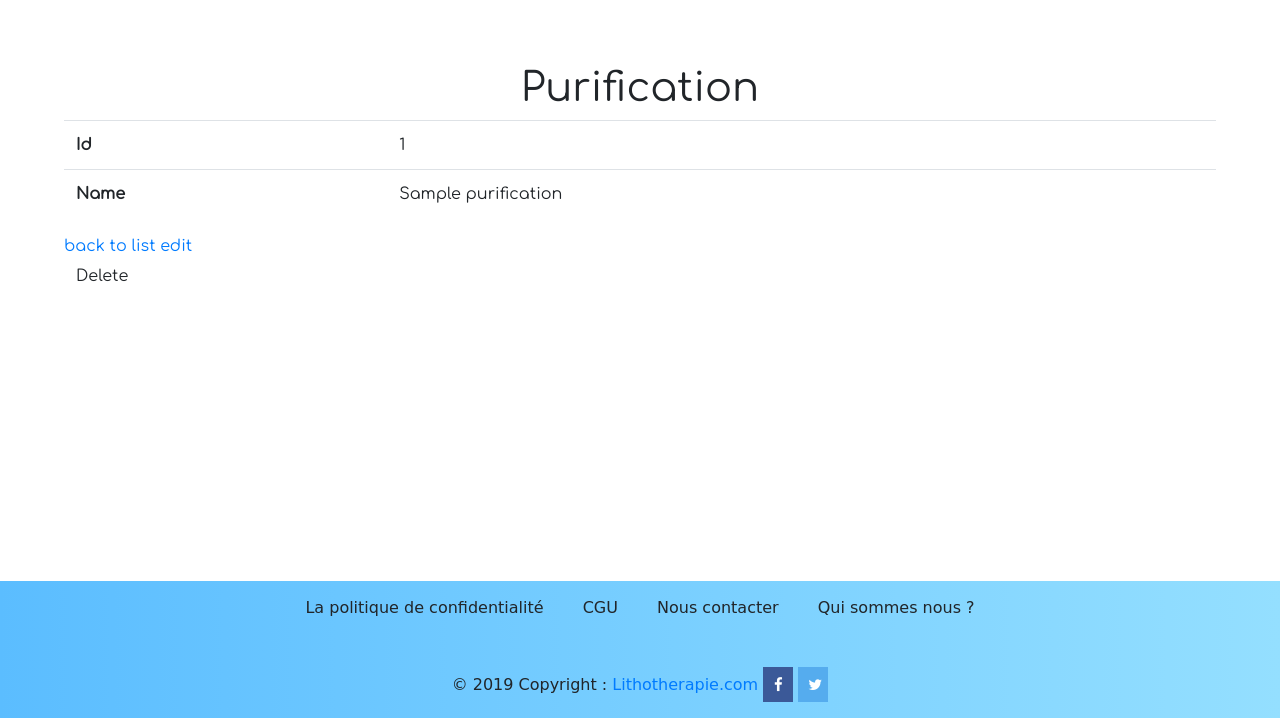
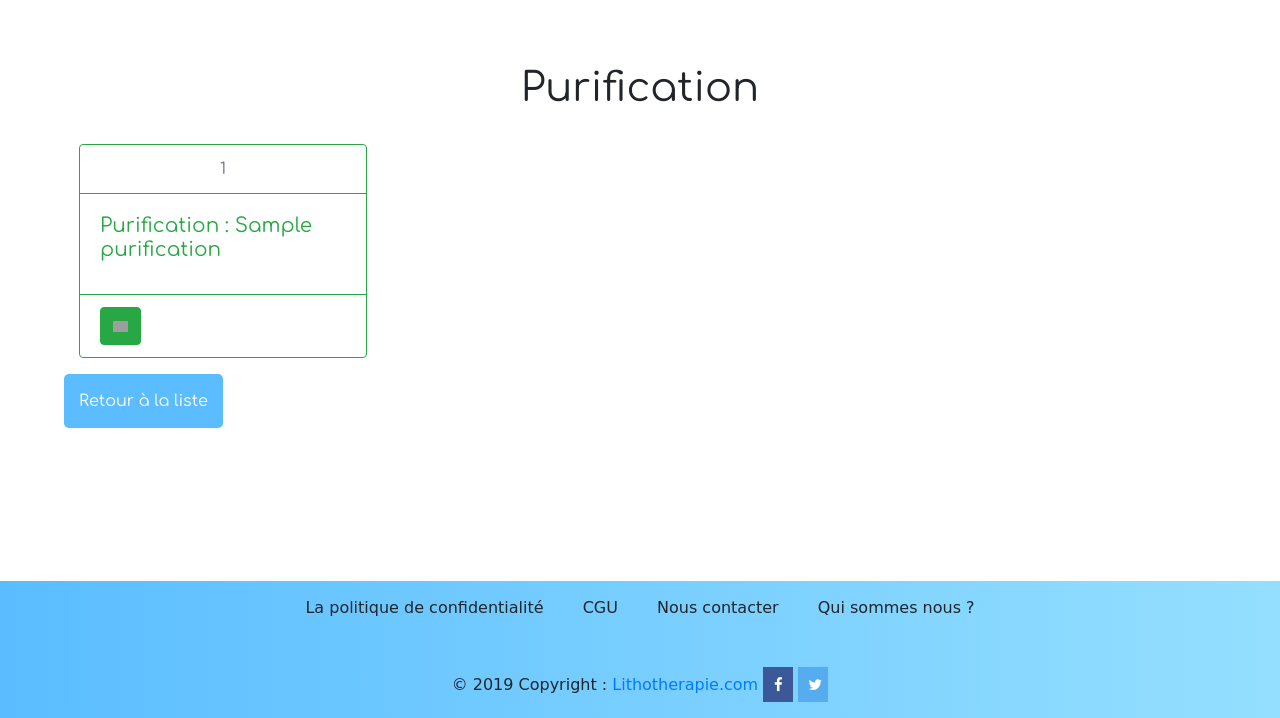
Before and after one commit to Djo44200/lithotherapy, a Symfony app: template templates/purification/show.html.twig in a window 1280 px wide. Shown: the part 82-800 px from the top of the page. Run offline with Twig, Linux system fonts and the light colour scheme; the template is opened without the code that fills it: most values are stand-ins (such as "Sample title", 1, 10 or a date in 2020); style sheets or scripts are compiled from the project's sources; some libraries are stand-ins or nearby versions; some web fonts are replaced; grey boxes are pictures that could not be loaded.

Commit message:
Purification OK

```diff
--- a/templates/purification/_delete_form.html.twig
+++ /dev/null
@@ -1,5 +0,0 @@
-<form method="post" action="{{ path('purification_delete', {'id': purification.id}) }}" onsubmit="return confirm('Are you sure you want to delete this item?');">
-    <input type="hidden" name="_method" value="DELETE">
-    <input type="hidden" name="_token" value="{{ csrf_token('delete' ~ purification.id) }}">
-    <button class="btn">Delete</button>
-</form>
--- a/templates/purification/_form.html.twig
+++ /dev/null
@@ -1,4 +0,0 @@
-{{ form_start(form) }}
-    {{ form_widget(form) }}
-    <button class="btn">{{ button_label|default('Save') }}</button>
-{{ form_end(form) }}
--- a/templates/purification/show.html.twig
+++ b/templates/purification/show.html.twig
@@ -5,22 +5,33 @@
 {% block body %}
     <h1>Purification</h1>
 
-    <table class="table">
-        <tbody>
-            <tr>
-                <th>Id</th>
-                <td>{{ purification.id }}</td>
-            </tr>
-            <tr>
-                <th>Name</th>
-                <td>{{ purification.name }}</td>
-            </tr>
-        </tbody>
-    </table>
+    <br>
+    <div class="container-fluid">
+        <div class="row">
+            <div class="col-12">
+                <div class="card border-success mb-3" style="max-width: 18rem;">
+                    <div class="card-header bg-transparent border-success text-muted text-center">{{ purification.id }}</div>
+                    <div class="card-body text-success">
+                        <h5 class="card-title">Purification :  {{ purification.name }}</h5>
+                    </div>
+                    <div class="card-footer bg-transparent border-success">
+                        <div class="d-inline-block align-items-center">
+                            <a href="{{ path('purification_edit', {'id': purification.id}) }}" class="btn btn-success">
+                                <img alt="plus" class="plus" src="{{ asset('build/images/update.svg') }}"></a>
+                            <div class="d-inline-block">
 
-    <a href="{{ path('purification_index') }}">back to list</a>
-
-    <a href="{{ path('purification_edit', {'id': purification.id}) }}">edit</a>
-
-    {{ include('purification/_delete_form.html.twig') }}
+                            </div>
+                        </div>
+                    </div>
+                </div>
+            </div>
+            <div class="row">
+                <div class="col-auto">
+                    <a href="{{ path('purification_index') }}">
+                        <button class="btn bouton ">Retour à la liste</button>
+                    </a>
+                </div>
+            </div>
+        </div>
+    </div>
 {% endblock %}
```
Also changed, not shown: templates/purification/edit.html.twig (+32 -5 lines), templates/purification/index.html.twig (+11 -8 lines), templates/purification/new.html.twig (+21 -4 lines).
